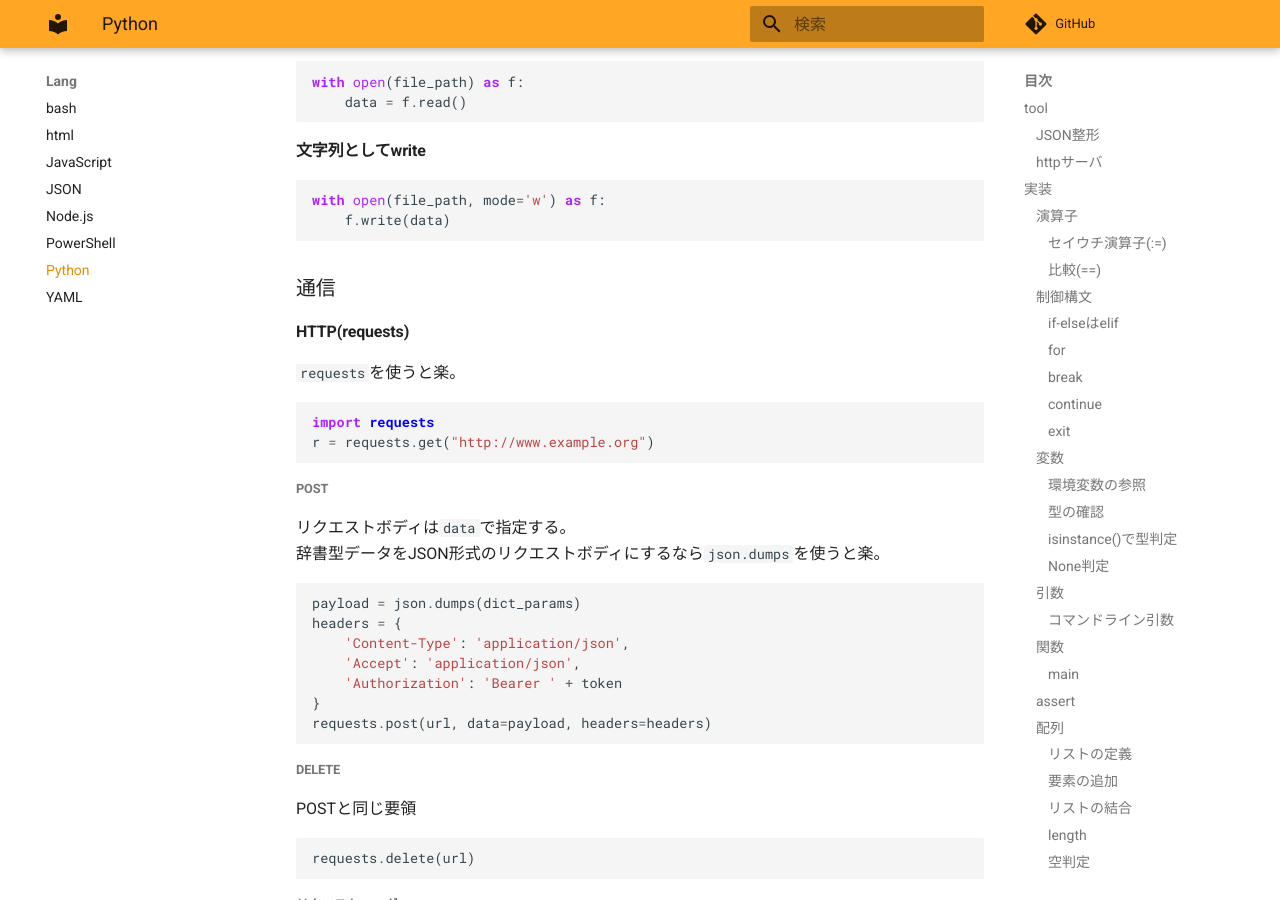
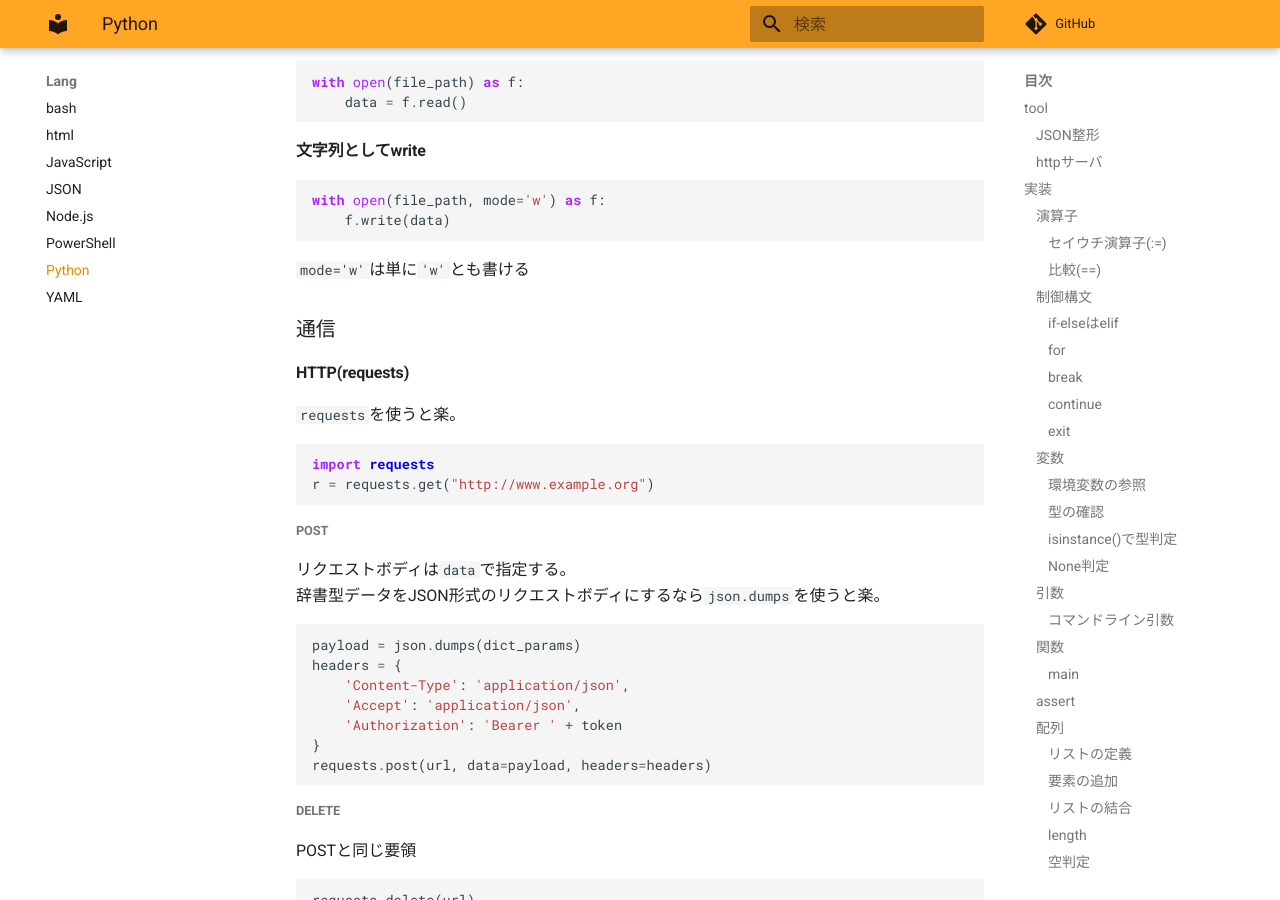
Before and after one commit to zaki-lknr/docs, an MkDocs documentation site: the page built from docs/lang/python.md, in a window 1280 px wide and 900 px high, scrolled down 19199 px. Built offline with MkDocs 1.6.1 and Material for MkDocs 9.7.7, drawn with Linux system fonts in a browser that asks for light colours; comment, search, counter and statistics services are not loaded.

Commit message:
add: lang/python: mode=wの省略形

````diff
--- a/docs/lang/python.md
+++ b/docs/lang/python.md
@@ -1025,6 +1025,8 @@ with open(file_path, mode='w') as f:
     f.write(data)
 ```
 
+`mode='w'`は単に`'w'`とも書ける
+
 ### 通信
 
 #### HTTP(requests)
````
